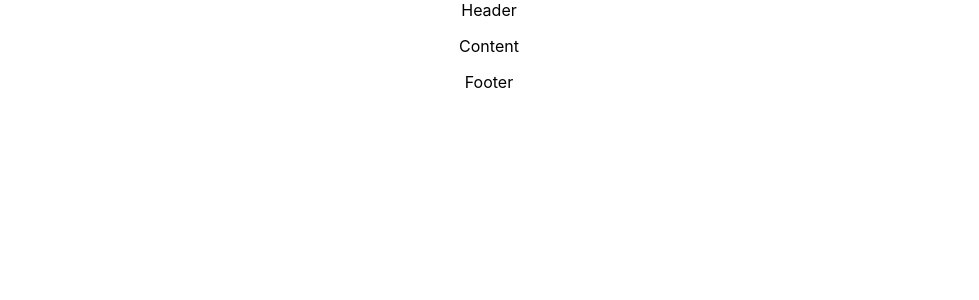
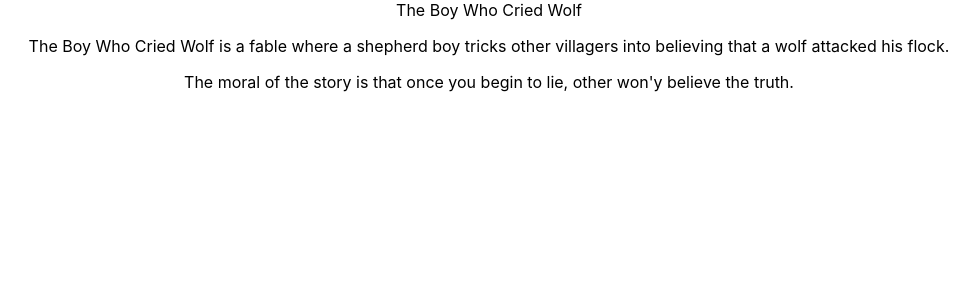
Before and after one commit to valmg11/The-Boy-Who-Cried-Wolf, a React (Create React App) app in the folder the-boy-who-cried-wolf/: page / in a window 1280 px wide. Shown: the top 300 px of the page, without its empty margins (151-1130 px from the left). Built offline with nearby package versions, Linux system fonts and the light colour scheme.

Commit message:
added text

```diff
--- a/the-boy-who-cried-wolf/src/components/Content.js
+++ b/the-boy-who-cried-wolf/src/components/Content.js
@@ -1,6 +1,7 @@
 function Content() {
     return (
-        <p>Content</p>
+        <p>The Boy Who Cried Wolf is a fable where a shepherd boy tricks other villagers into
+            believing that a wolf attacked his flock.</p>
     );
 }
 
--- a/the-boy-who-cried-wolf/src/components/Footer.js
+++ b/the-boy-who-cried-wolf/src/components/Footer.js
@@ -1,6 +1,6 @@
 function Footer() {
     return (
-        <footer>Footer</footer>
+        <footer>The moral of the story is that once you begin to lie, other won'y believe the truth.</footer>
     );
 }
 
--- a/the-boy-who-cried-wolf/src/components/Header.js
+++ b/the-boy-who-cried-wolf/src/components/Header.js
@@ -1,6 +1,6 @@
 function Header() {
     return (
-        <header>Header</header>
+        <header>The Boy Who Cried Wolf</header>
     );
 }
 
```
